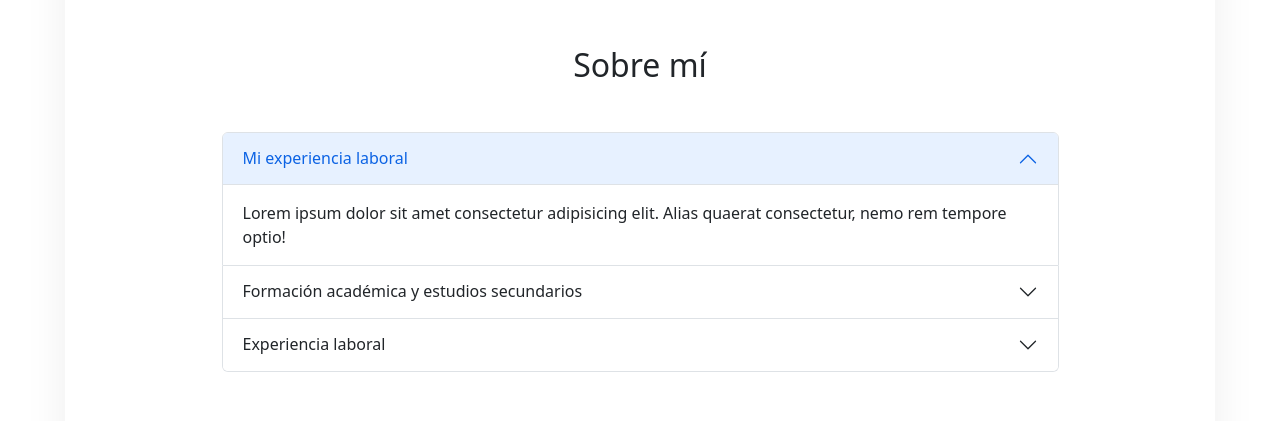
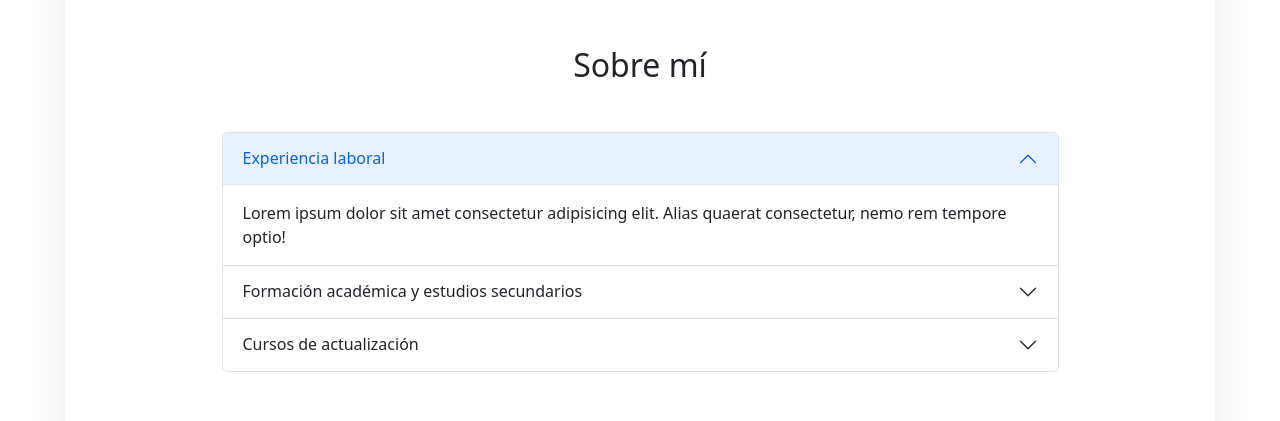
Before and after one commit to Anteruna/Anteruna.github.io, a plain HTML site: page index.html in a window 1280 px wide. Shown: the part 1860-2281 px from the top of the page. Drawn offline with nearby package versions, Linux system fonts and the light colour scheme; no server answers.

Commit message:
Se revisa código antes de la entrega

```diff
--- a/index.html
+++ b/index.html
@@ -221,7 +221,7 @@
               <h2 class="accordion-header" id="headingOne">
                 <button class="accordion-button" type="button" data-bs-toggle="collapse" data-bs-target="#collapseOne"
                   aria-expanded="true" aria-controls="collapseOne">
-                  Mi experiencia laboral
+                  Experiencia laboral
                 </button>
               </h2>
               <div id="collapseOne" class="accordion-collapse collapse show" aria-labelledby="headingOne"
@@ -250,7 +250,7 @@
               <h2 class="accordion-header" id="headingThree">
                 <button class="accordion-button collapsed" type="button" data-bs-toggle="collapse"
                   data-bs-target="#collapseThree" aria-expanded="false" aria-controls="collapseThree">
-                  Experiencia laboral
+                  Cursos de actualización
                 </button>
               </h2>
               <div id="collapseThree" class="accordion-collapse collapse" aria-labelledby="headingThree"
```
